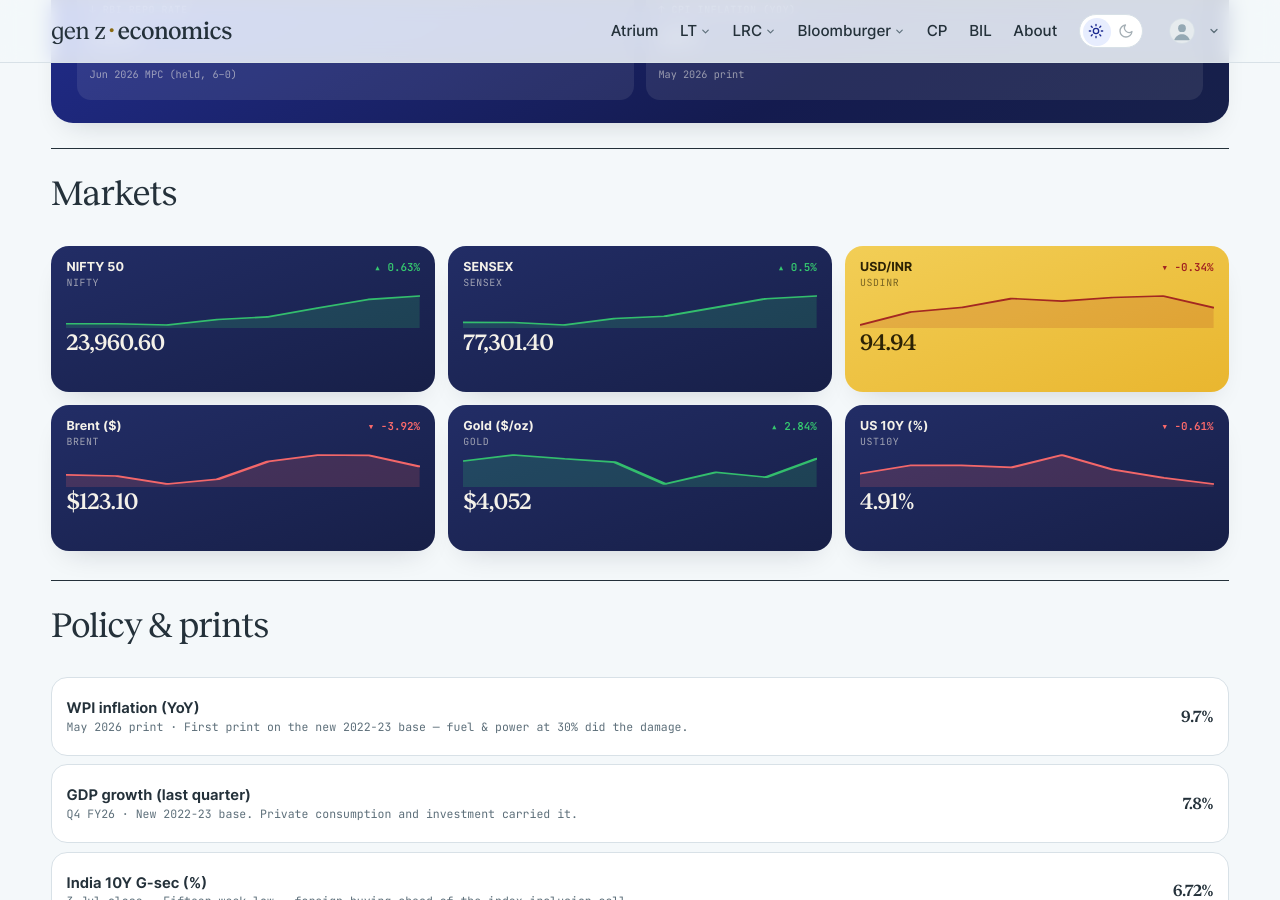
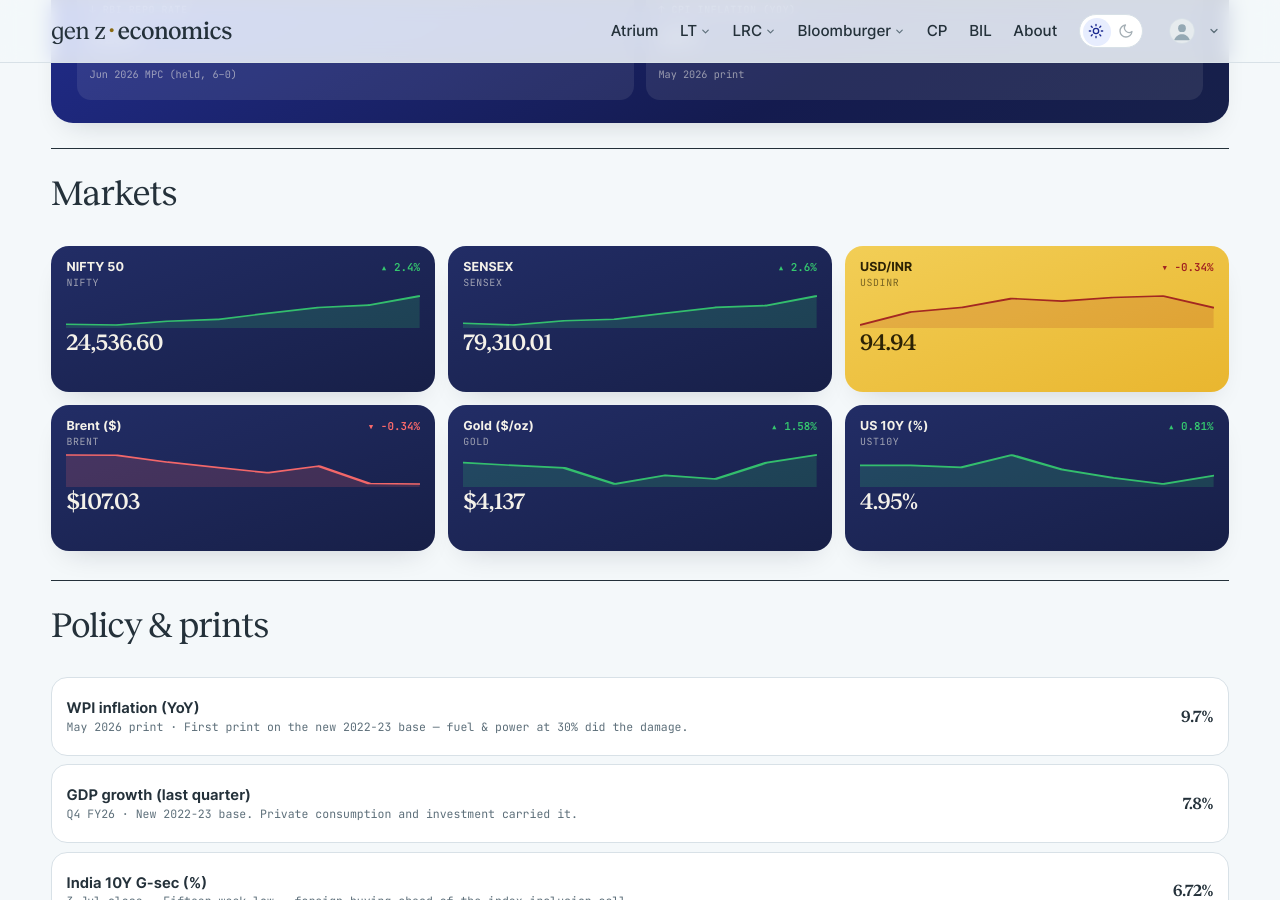
Before and after one commit to harsharya7021/genz-economics.com, a Jekyll site: the page built from macro-watch.html, in a window 1280 px wide and 900 px high, scrolled down 599 px. Built offline with Jekyll 4.4.1, drawn with Linux system fonts in a browser that asks for light colours; comment, search, counter and statistics services are not loaded.

Commit message:
data: morning market refresh

```diff
--- a/_data/macro.json
+++ b/_data/macro.json
@@ -1,34 +1,34 @@
 {
-  "as_of": "4 Nov 2026 close",
+  "as_of": "5 Nov 2026 close",
   "auto": {
     "nifty": {
       "label": "NIFTY 50",
-      "v": "23,960.60",
-      "chg": 0.63,
+      "v": "24,536.60",
+      "chg": 2.4,
       "spark": [
-        22753.199,
         22749.75,
         22698.85,
         22936.75,
         23053.1,
         23440.801,
         23810.85,
-        23960.6
+        23960.6,
+        24536.6
       ]
     },
     "sensex": {
       "label": "SENSEX",
-      "v": "77,301.40",
-      "chg": 0.5,
+      "v": "79,310.01",
+      "chg": 2.6,
       "spark": [
-        73606.75,
         73598.672,
         73246.031,
         74151.039,
         74459.531,
         75692.781,
         76917.852,
-        77301.398
+        77301.398,
+        79310.008
       ]
     },
     "usdinr": {
@@ -48,47 +48,47 @@
     },
     "brent": {
       "label": "Brent ($)",
-      "v": "$123.10",
-      "chg": -3.92,
+      "v": "$107.03",
+      "chg": -0.34,
       "spark": [
-        119.33,
-        118.82,
-        115.22,
-        117.37,
-        125.39,
         128.3,
         128.12,
-        123.1
+        123.1,
+        119.2,
+        115.28,
+        120.15,
+        107.39,
+        107.03
       ]
     },
     "gold": {
       "label": "Gold ($/oz)",
-      "v": "$4,052",
-      "chg": 2.84,
+      "v": "$4,137",
+      "chg": 1.58,
       "spark": [
-        4038.4,
         4074.6,
         4051.6,
         4031.4,
         3898.9,
         3969.6,
         3940.4,
-        4052.2
+        4073.0,
+        4137.3
       ]
     },
     "ust10y": {
       "label": "US 10Y (%)",
-      "v": "4.91%",
-      "chg": -0.61,
+      "v": "4.95%",
+      "chg": 0.81,
       "spark": [
-        4.96,
         5.0,
         5.0,
         4.99,
         5.05,
         4.98,
         4.94,
-        4.91
+        4.91,
+        4.95
       ]
     }
   },
--- a/_data/markets.yml
+++ b/_data/markets.yml
@@ -2,16 +2,15 @@
 # USD/INR) are refreshed each weekday morning by the market-data workflow;
 # the India 10Y G-Sec line is maintained by hand. Do not hand-edit the
 # live tickers — the job overwrites them.
-as_of: 4 Nov 2026
+as_of: 5 Nov 2026
 tickers:
 - symbol: NIFTY 50
   code: ^NSEI
-  value: 23,960.60
-  change: '+149.75'
-  pct: +0.63%
+  value: 24,536.60
+  change: '+576.00'
+  pct: +2.40%
   dir: up
   spark:
-  - 22753.199
   - 22749.75
   - 22698.85
   - 22936.75
@@ -19,14 +18,14 @@ tickers:
   - 23440.801
   - 23810.85
   - 23960.6
+  - 24536.6
 - symbol: SENSEX
   code: BSE
-  value: 77,301.40
-  change: '+383.55'
-  pct: +0.50%
+  value: 79,310.01
+  change: +2,008.61
+  pct: +2.60%
   dir: up
   spark:
-  - 73606.75
   - 73598.672
   - 73246.031
   - 74151.039
@@ -34,6 +33,7 @@ tickers:
   - 75692.781
   - 76917.852
   - 77301.398
+  - 79310.008
 - symbol: USD / INR
   code: FX
   value: '94.94'
```
